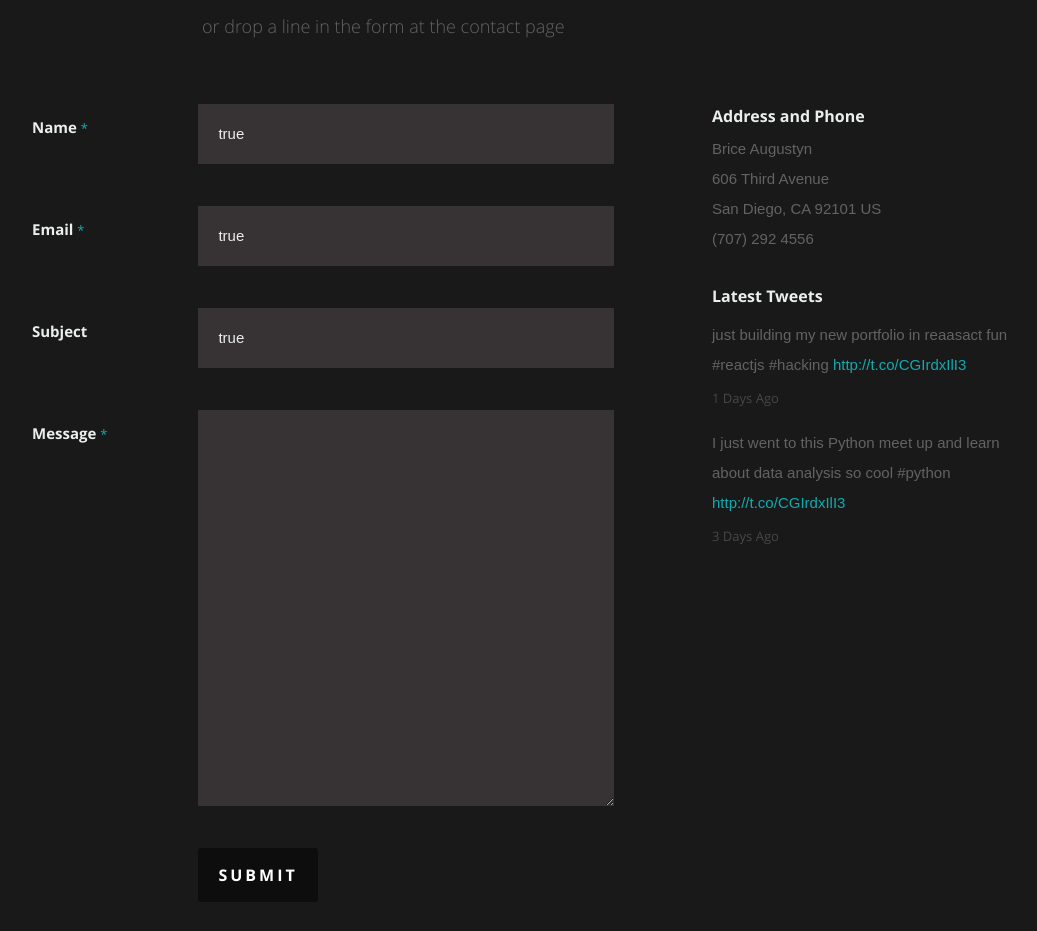
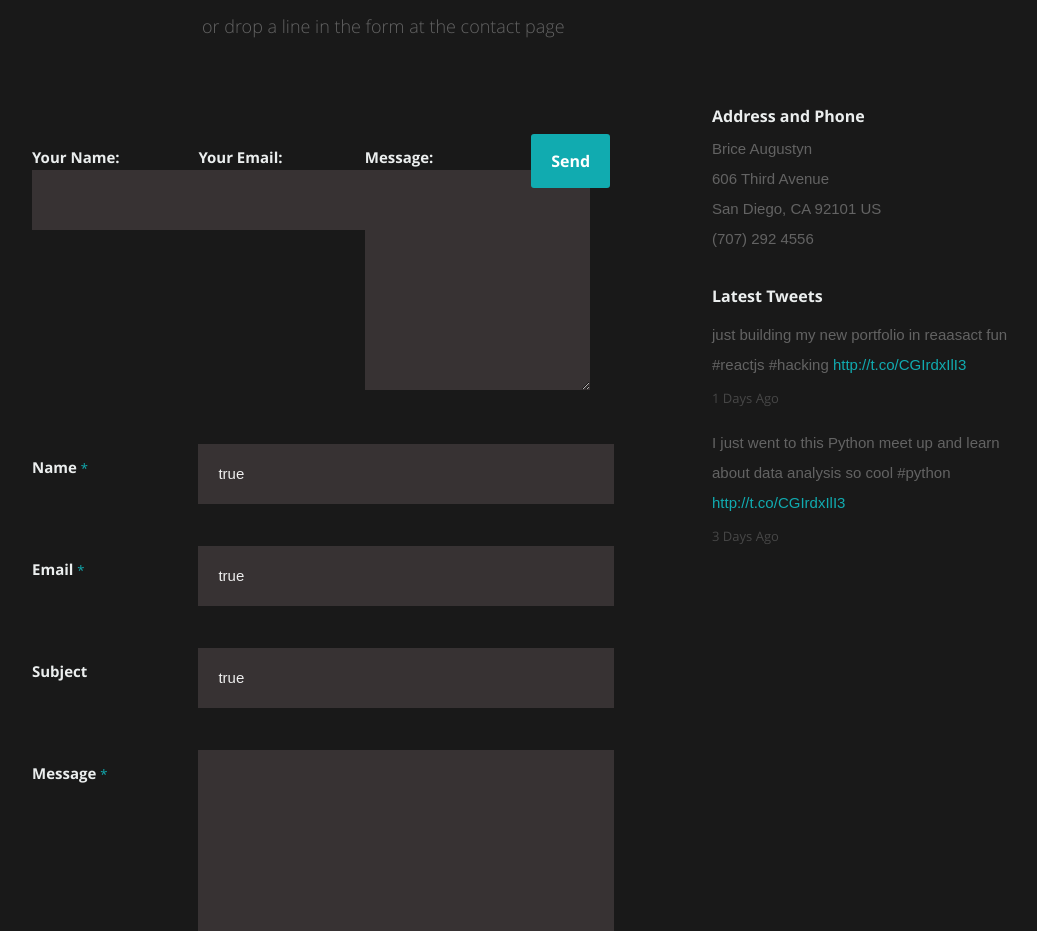
Before and after one commit to briceaugustyn/resume, a React (Create React App) app: page / in a window 1280 px wide. Shown: the part 5300-6231 px from the top of the page, without its empty margins (118-1155 px from the left). Built offline with nearby package versions, Linux system fonts and the light colour scheme.

Commit message:
added email in react

```diff
--- a/src/components/contactus/contactus.js
+++ b/src/components/contactus/contactus.js
@@ -1,7 +1,37 @@
 import React from 'react';
 
+
+const encode = (data) => {
+  return Object.keys(data)
+      .map(key => encodeURIComponent(key) + "=" + encodeURIComponent(data[key]))
+      .join("&");
+}
+
 class ContactUs extends React.Component {
+
+  constructor(props) {
+    super(props);
+    this.state = { name: "", email: "", message: "" };
+  }
+
+
+  handleSubmit = e => {
+    fetch("/", {
+      method: "POST",
+      headers: { "Content-Type": "application/x-www-form-urlencoded" },
+      body: encode({ "form-name": "contact", ...this.state })
+    })
+      .then(() => alert("Success!"))
+      .catch(error => alert(error));
+
+    e.preventDefault();
+  };
+
+  handleChange = e => this.setState({ [e.target.name]: e.target.value });
+
+
     render() {
+      const { name, email, message } = this.state;
       return (
 
         <section id="contact">
@@ -20,14 +50,34 @@ class ContactUs extends React.Component {
               <p className="lead">or drop a line in the form at the contact page
               </p>
 
-
-
-
             </div>
           </div>
           <div className="row">
             <div className="eight columns">
               {/* form */}
+
+              <form onSubmit={this.handleSubmit}>
+              <p>
+                <label>
+                  Your Name: <input type="text" name="name" value={name} onChange={this.handleChange} />
+                </label>
+              </p>
+              <p>
+                <label>
+                  Your Email: <input type="email" name="email" value={email} onChange={this.handleChange} />
+                </label>
+              </p>
+              <p>
+                <label>
+                  Message: <textarea name="message" value={message} onChange={this.handleChange} />
+                </label>
+              </p>
+              <p>
+                <button type="submit">Send</button>
+              </p>
+            </form>
+
+
               <form action method="post" id="contactForm" name="contactForm">
                 <fieldset>
                   <div>
```
